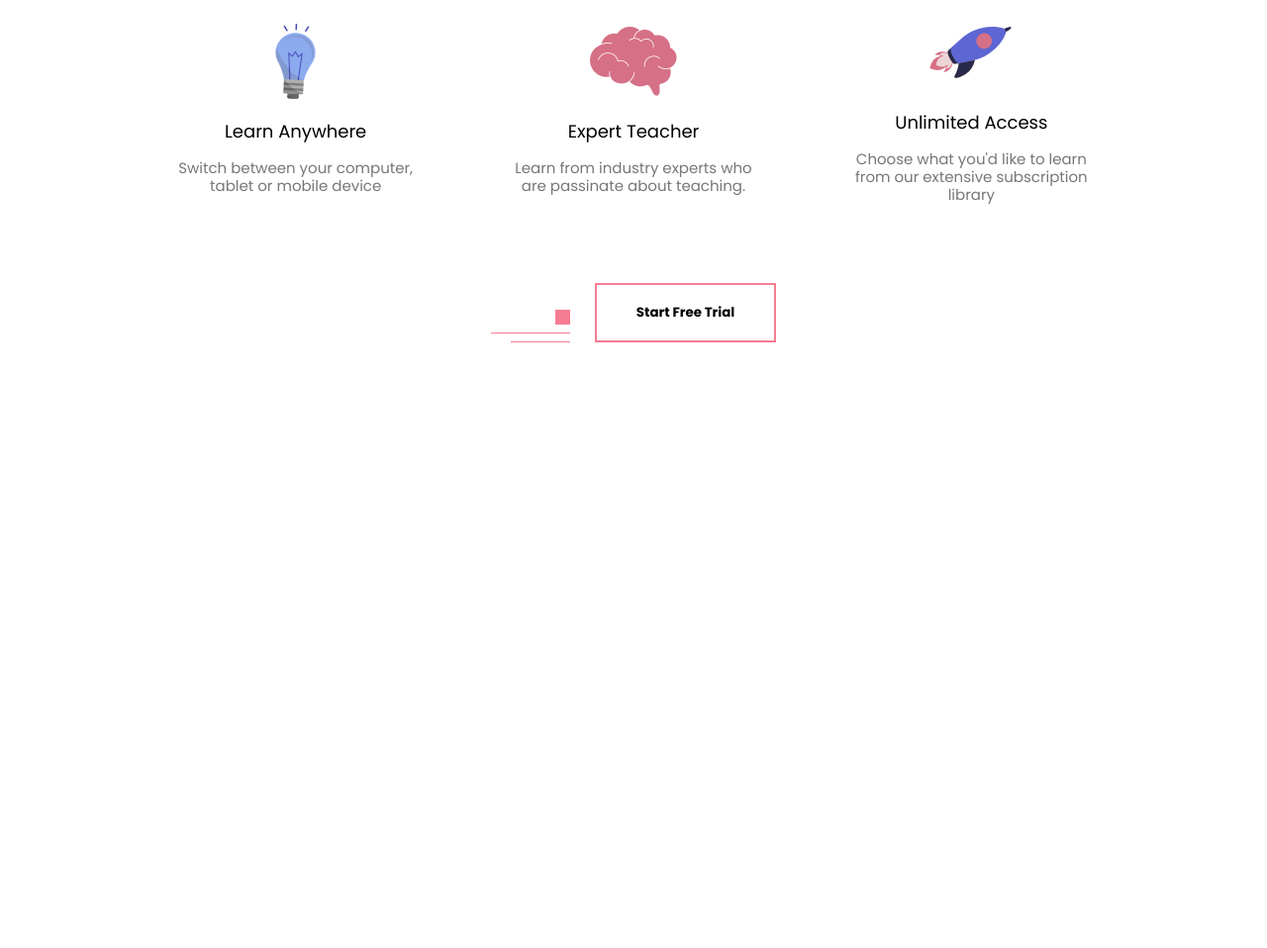
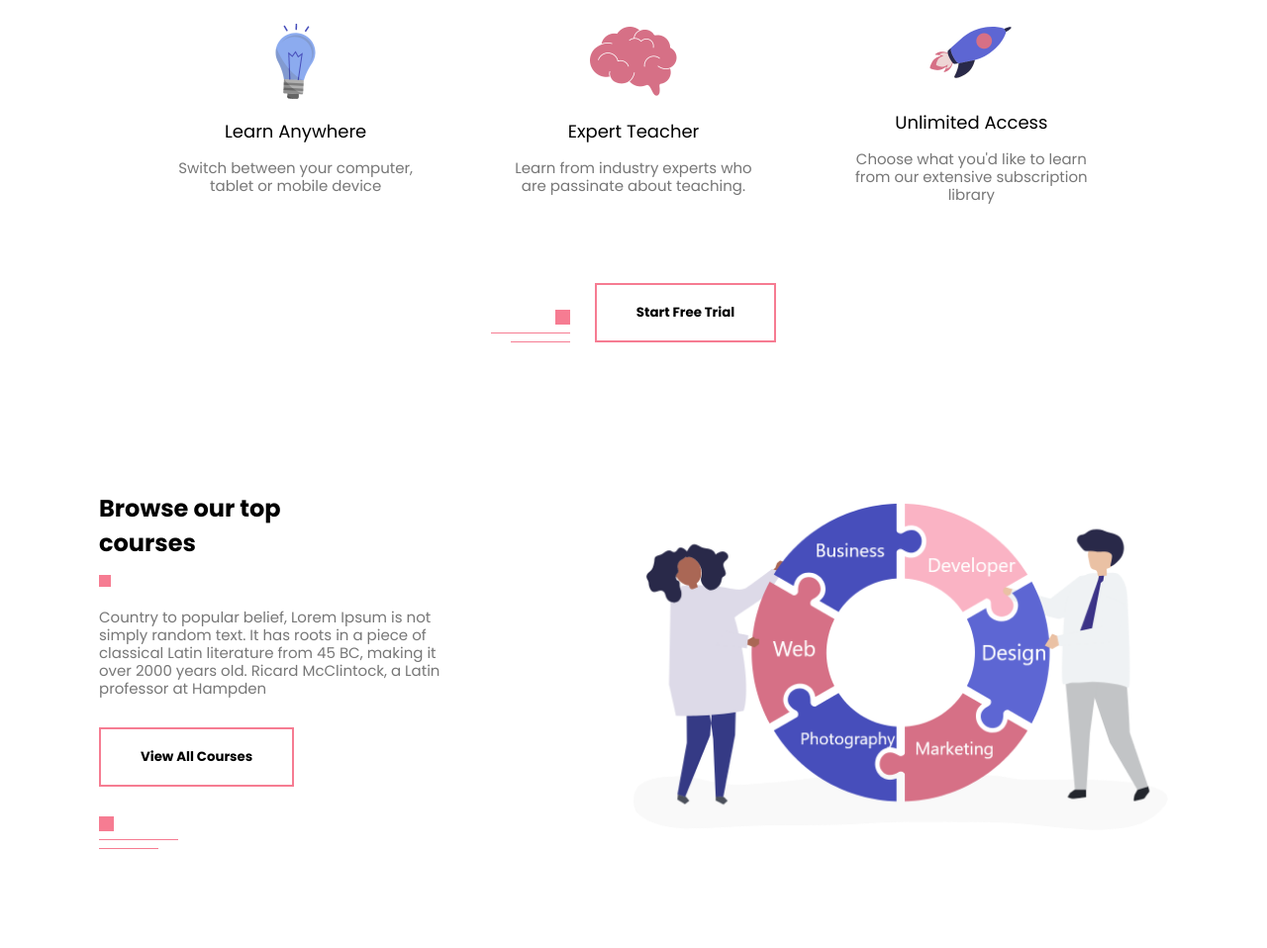
Before and after one commit to chbappy-cse/Xypo-responsive-landing-page-website, a plain HTML site: page index.html in a window 1280 px wide. Shown: the part 1566-2524 px from the top of the page at 99% size. Before the commit the page ends 1962 px from the top, so only its background shows below. Drawn offline with Linux system fonts and the light colour scheme.

Commit message:
features and course section complete

```diff
--- a/index.html
+++ b/index.html
@@ -96,6 +96,29 @@
      </section>
     <!-- end :: features section -->
 
+    <!-- start :: courses section -->
+     <section id="courses">
+        <div class="container course-row">
+            <div class="course-left-col">
+                <div class="course-text">
+                    <h2>Browse our top <br> courses</h2>
+                    <span class="square"></span>
+                    <p>Country to popular belief, Lorem Ipsum is not simply random text.  It has roots in a piece of classical Latin literature from 45 BC, making it over 2000 years old. Ricard McClintock, a Latin professor at Hampden</p>
+                    <button class="common-btn">View All Courses</button>
+                    <div class="line">
+                        <span class="line-1"></span> <br>
+                        <span class="line-2"></span> <br>
+                        <span class="line-3"></span>
+                    </div>
+                </div>
+            </div>
+            <div class="course-right-col">
+                <img src="/images/course.png" alt="course">
+            </div>
+        </div>
+     </section>
+    <!-- end :: courses section -->
+
 
 
 
--- a/style.css
+++ b/style.css
@@ -184,3 +184,30 @@ nav ul li a{
   display: inline-block;
   margin-right: 25px;
 }
+
+/* ==========================================================================
+  04. FEATURES SECTION
+  =========================================================================== */
+#courses{
+  padding: 100px 0;
+}
+.course-row{
+  display: flex;
+  align-items: center;
+  flex-wrap: wrap;
+}
+.course-left-col{
+  flex-basis: 50%;
+}
+.course-right-col{
+  flex-basis: 50%;
+}
+.course-right-col img{
+  width: 100%;
+}
+.course-text{
+  max-width: 350px;
+}
+.course-text button{
+  margin: 30px 0;
+}
```
